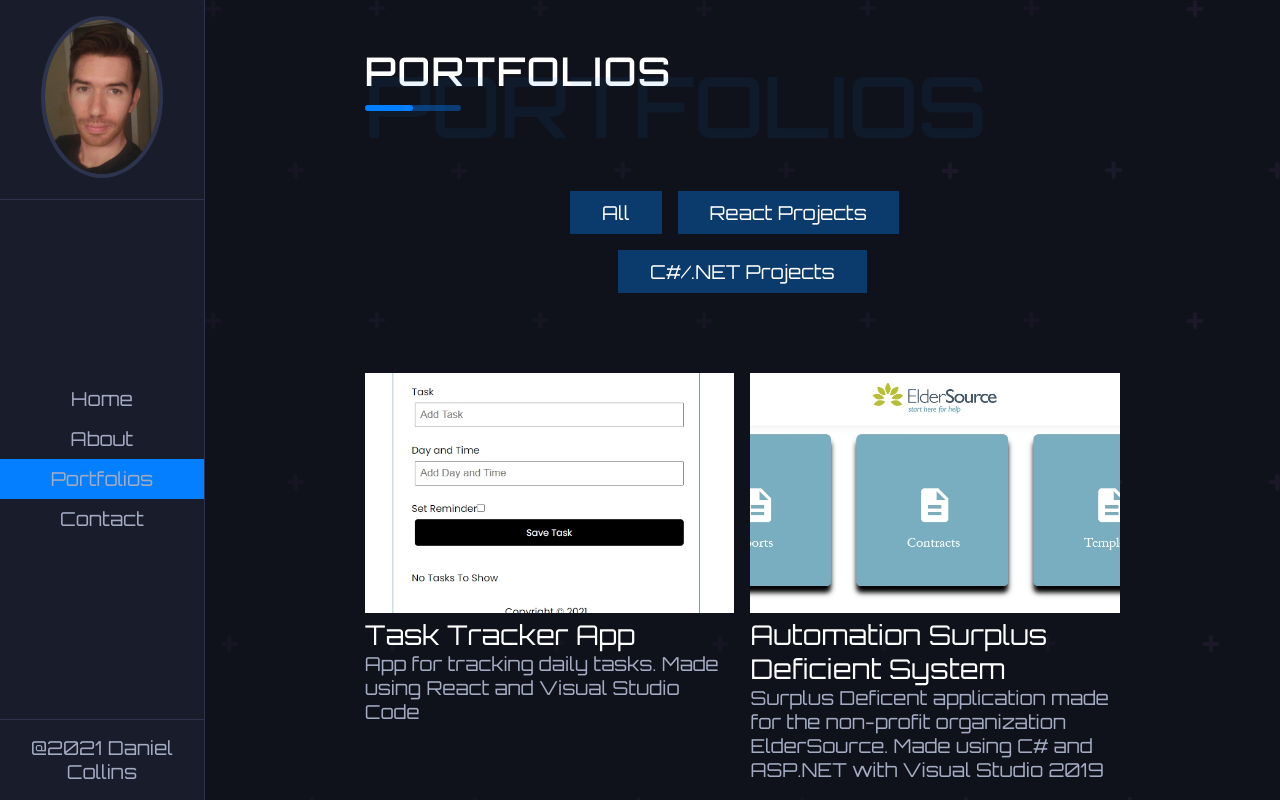
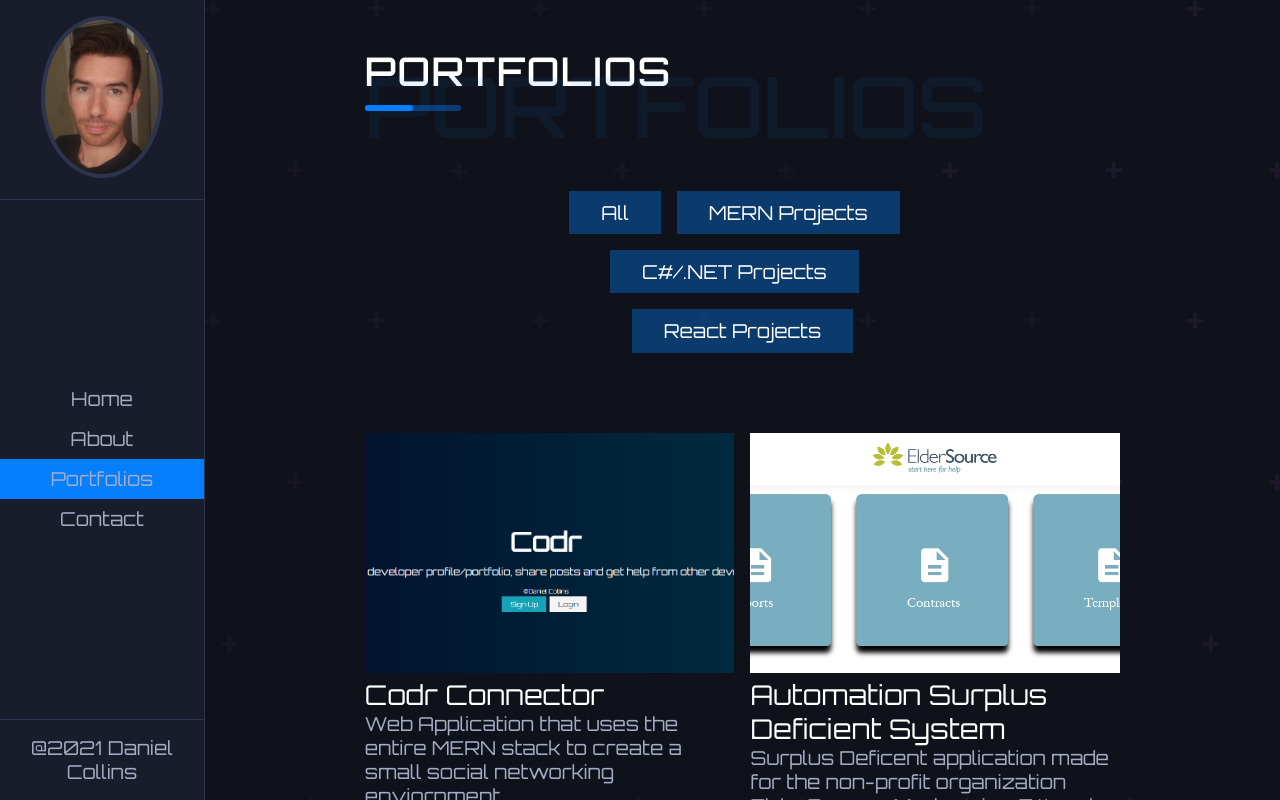
Before and after one commit to casteyes/netlifyportfolio, a React (Create React App) app: page /portfolios in a window 1280 px wide. Built offline with nearby package versions, Linux system fonts and the light colour scheme.

Commit message:
Added Codr Project

```diff
--- a/src/Components/allportfolios.js
+++ b/src/Components/allportfolios.js
@@ -1,18 +1,19 @@
 import port1 from '../img/portImages/TaskTracker.jpg';
 import port2 from '../img/portImages/SurplusDeficitAutomationSystem.jpg';
 import port3 from '../img/portImages/ECoffeePicture.jpg';
+import port4 from '../img/portImages/CodrImage.png';
 
 const portfolios = [
     {
         id: 1,
-        category: 'React Projects',
-        link1: 'https://portfoliotasktracker.netlify.app/',
+        category: 'MERN Projects',
+        link1: 'https://pacific-chamber-27113.herokuapp.com/',
         link2: 'www.github.com',
         icon1: 'Website',
         icon2: 'Y',
-        image: port1,
-        title: 'Task Tracker App',
-        paragraph: 'App for tracking daily tasks. Made using React and Visual Studio Code'
+        image: port4,
+        title: 'Codr Connector',
+        paragraph: 'Web Application that uses the entire MERN stack to create a small social networking enviornment.'
     },
     {
         id: 2,
@@ -35,7 +36,19 @@ const portfolios = [
     image: port3,
     title: 'E-Coffee E-Commerce Site',
     paragraph: 'E-Commerce site for a coffee company. Made using C# and ASP.NET with Visual Studio 2019'
-    }
+    },
+    {
+        id: 4,
+        category: 'React Projects',
+        link1: 'https://portfoliotasktracker.netlify.app/',
+        link2: 'www.github.com',
+        icon1: 'Website',
+        icon2: 'Y',
+        image: port1,
+        title: 'Task Tracker App',
+        paragraph: 'App for tracking daily tasks. Made using React and Visual Studio Code'
+    },
+
 
 ]
 
```
Also changed, not shown: src/img/portImages/CodrImage.png (added), 1 other file (tests, documents, lock files or other folders).
